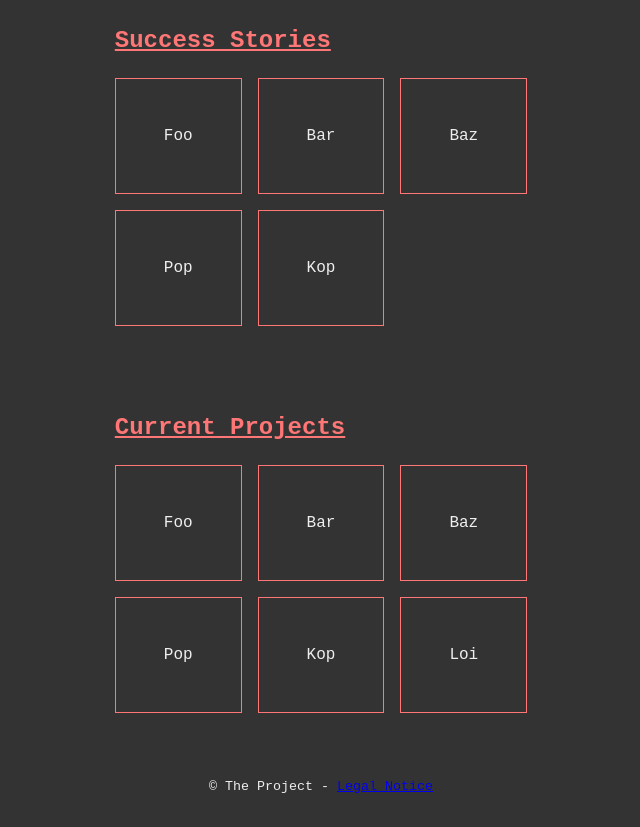
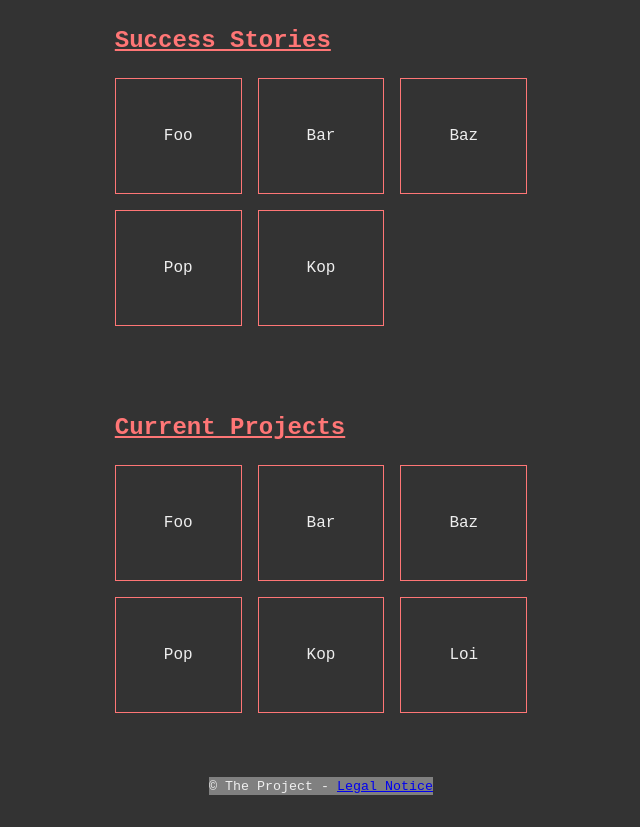
Before and after one commit to stribis/git_wdd918, a plain HTML site: page index.html in a window 1280 px wide. Shown: the part 423-1250 px from the top of the page, without its empty margins (319-959 px from the left). Drawn offline with Linux system fonts and the light colour scheme.

Commit message:
included bgc of footer

```diff
--- a/style.css
+++ b/style.css
@@ -49,3 +49,7 @@ h1,h2,h3{
   background: rgb(255, 199, 69);
   color: black;
 }
+
+footer{
+  background: grey;
+}
```
